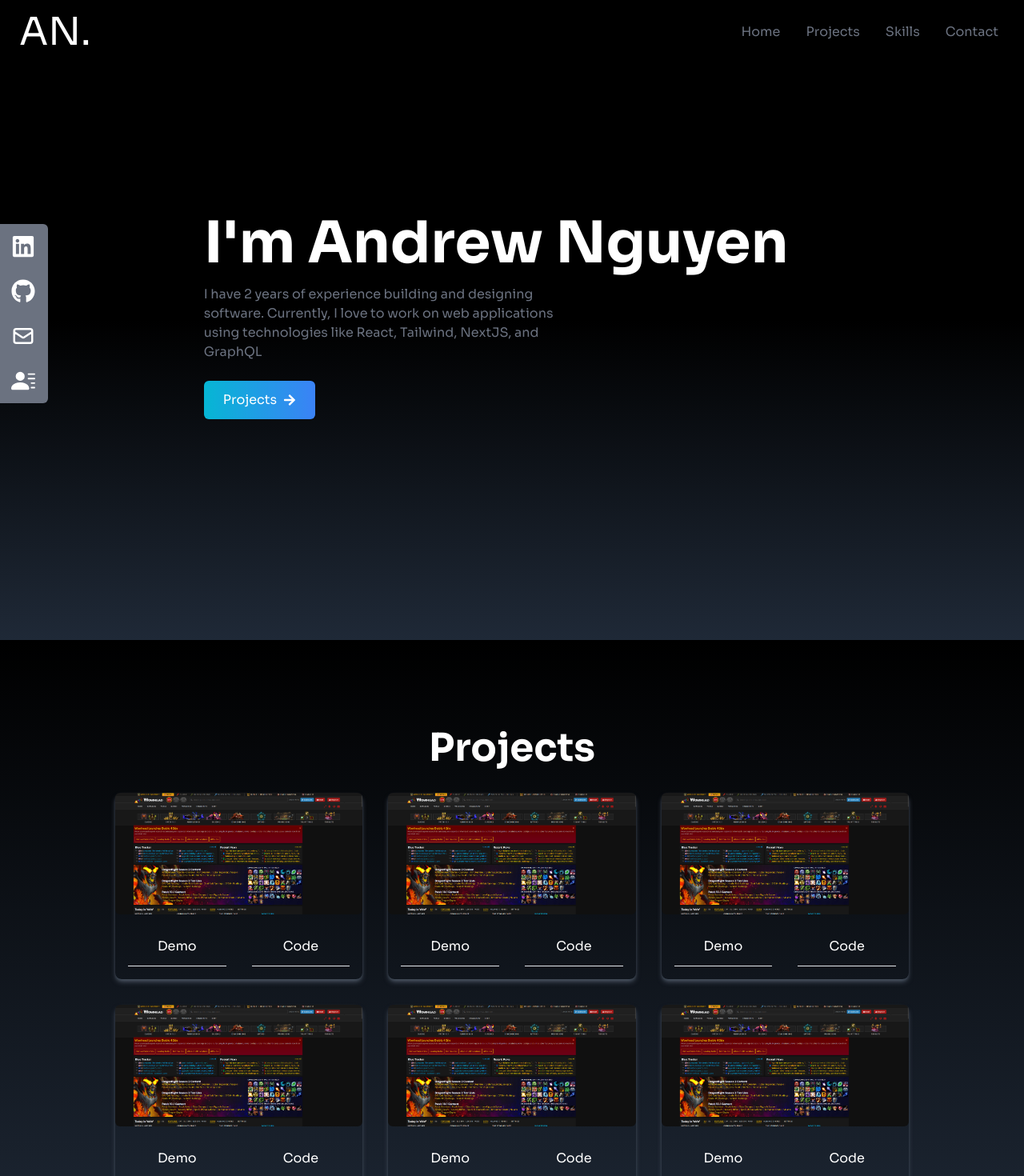
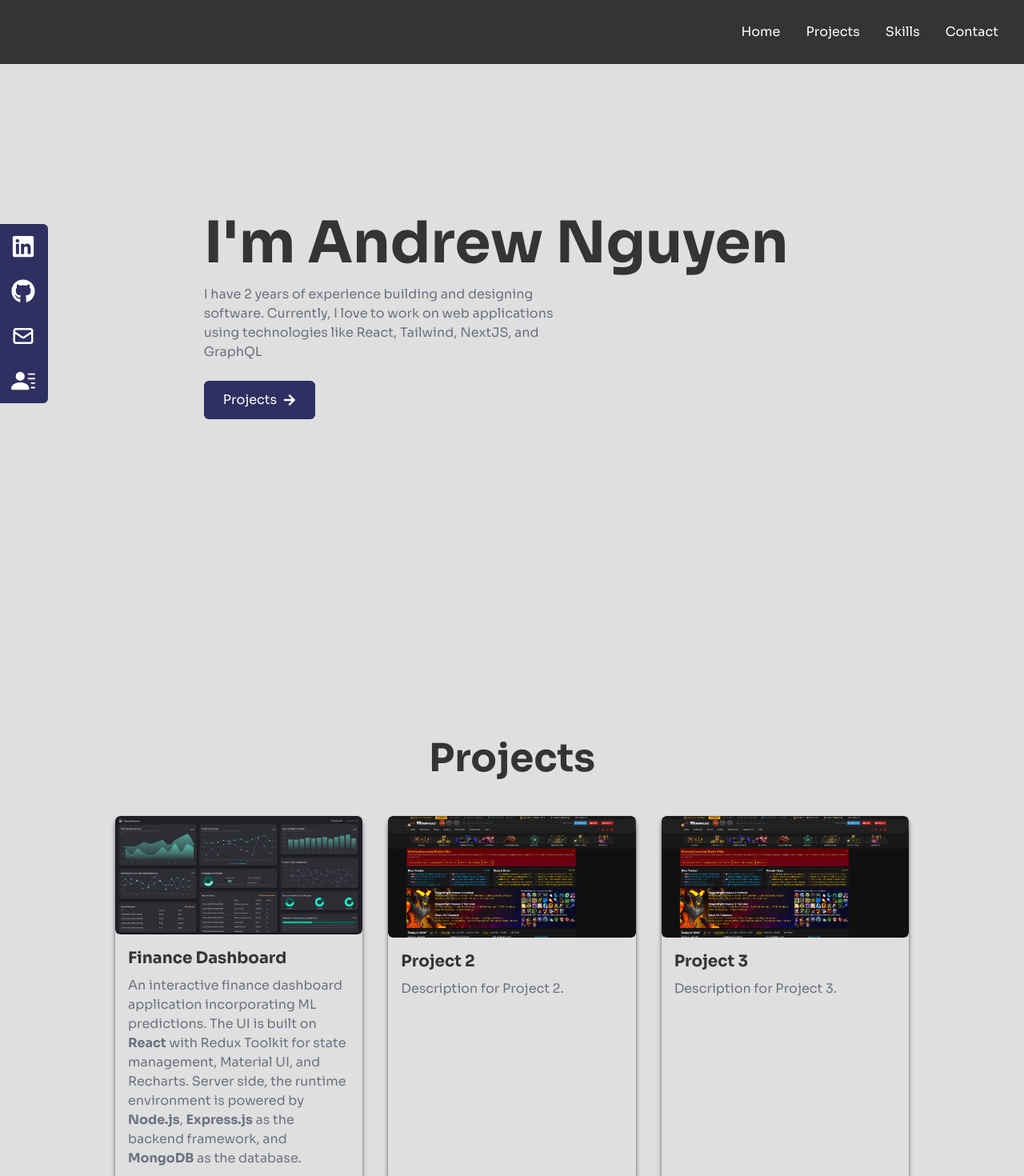
Before and after one commit to andngu/portfolio, a React (Create React App) app: page / in a window 1280 px wide. Shown: the top 1470 px of the page at 80% size. Built offline with nearby package versions, Linux system fonts and the light colour scheme.

Commit message:
Change theme, and cards

```diff
--- a/src/components/Home.jsx
+++ b/src/components/Home.jsx
@@ -3,14 +3,14 @@ import { Link } from "react-scroll";
 
 function Home() {
    return (
-      <div name="home" className="h-screen w-full bg-gradient-to-b from-black via-black to-gray-800">
+      <div name="home" className="h-screen w-full bg-[#DFDFDF]">
          <div className="max-w-screen-lg mx-auto flex flex-col items-center justify-center h-full px-4 md:flex-row">
             <div className="flex flex-col justify-center h-full mr-10">
-               <h2 className="text-4xl sm:text-7xl font-bold text-white">{`I'm Andrew Nguyen`}</h2>
+               <h2 className="text-4xl sm:text-7xl font-bold text-[#343434]">{`I'm Andrew Nguyen`}</h2>
                <p className="text-gray-500 py-4 max-w-md">I have 2 years of experience building and designing software. Currently, I love to work on web applications using technologies like React, Tailwind, NextJS, and GraphQL</p>
 
                <div>
-                  <Link to="projects" smooth duration={500} className="group text-white w-fit px-6 py-3 my-2 flex items-center rounded-md bg-gradient-to-r from-cyan-500 to-blue-500">
+                  <Link to="projects" smooth duration={500} className="cursor-pointer group text-white w-fit px-6 py-3 my-2 flex items-center rounded-md bg-[#2F3061]">
                      Projects
                      <span className="group-hover:rotate-90 duration-300 ml-2">
                         <FaArrowRight />
--- a/src/components/NavBar.jsx
+++ b/src/components/NavBar.jsx
@@ -3,7 +3,7 @@ import { FaBars, FaTimes } from "react-icons/fa";
 import { Link } from "react-scroll";
 
 function NavBar() {
-   const [nav, setNav] = useState();
+   const [nav, setNav] = useState(false);
 
    const links = [
       {
@@ -25,14 +25,10 @@ function NavBar() {
    ];
 
    return (
-      <div className="flex justify-between items-center w-full h-20 px-4 text-white bg-black fixed">
-         <div>
-            <h1 className="text-5xl ml-2">AN.</h1>
-         </div>
-
+      <div className="fixed flex justify-end items-center w-full h-20 px-4 text-white bg-[#343434] z-50">
          <ul className="hidden md:flex">
             {links.map(({ id, link }) => (
-               <li key={id} className="px-4 cursor-pointer capitalize text-gray-500 hover:scale-105 duration-200">
+               <li key={id} className="px-4 cursor-pointer capitalize hover:scale-105 duration-200">
                   <Link to={link} smooth duration={500}>
                      {link}
                   </Link>
@@ -40,7 +36,7 @@ function NavBar() {
             ))}
          </ul>
 
-         <button type="button" onClick={() => setNav(!nav)} className="cursor-pointer pr-4 z-10 textgray-500 md:hidden">
+         <button type="button" onClick={() => setNav(!nav)} className="cursor-pointer pr-4 z-10 text-gray-500 md:hidden">
             {nav ? <FaTimes size={30} /> : <FaBars size={30} />}
          </button>
 
--- a/src/components/Projects.jsx
+++ b/src/components/Projects.jsx
@@ -1,51 +1,112 @@
+import { FaGithub } from "react-icons/fa";
+import { BsEyeFill } from "react-icons/bs";
 import test from "../assets/test.png";
+import financeDashboard from "../assets/financeDashboard.png";
 
 function Projects() {
    const projects = [
       {
          id: 1,
-         src: test,
+         imgSrc: financeDashboard,
+         site: "https://finance-dashboard-lac.vercel.app/",
+         code: "https://github.com/andngu/finance-dashboard",
+         title: "Finance Dashboard",
+         description: (
+            <p>
+               An interactive finance dashboard application incorporating ML predictions. The UI is built on <strong>React</strong> with Redux Toolkit for state management, Material UI, and Recharts. Server side, the runtime environment is powered by <strong>Node.js</strong>, <strong>Express.js</strong> as the backend framework, and <strong>MongoDB</strong> as the database.
+            </p>
+         ),
       },
       {
          id: 2,
-         src: test,
+         imgSrc: test,
+         title: "Project 2",
+         description: "Description for Project 2.",
       },
       {
          id: 3,
-         src: test,
-      },
-      {
-         id: 4,
-         src: test,
-      },
-      {
-         id: 5,
-         src: test,
-      },
-      {
-         id: 6,
-         src: test,
+         imgSrc: test,
+         title: "Project 3",
+         description: "Description for Project 3.",
       },
    ];
 
    return (
-      <div name="projects" className="bg-gradient-to-b from-black to-gray-800 w-full text-white md:h-screen">
+      <div name="projects" className="bg-[#DFDFDF] text-[#343434] md:h-screen">
          <div className="max-w-screen-lg p-4 mx-auto flex flex-col justify-center w-full h-full">
-            <div className="pb-8 flex flex-row justify-center">
-               <p className="text-5xl font-bold inline border-gray-500">Projects</p>
+            <div className="pb-12 flex flex-row justify-center">
+               <p className="text-5xl font-bold inline border-black">Projects</p>
             </div>
 
             <div className="grid sm:grid-cols-2 md:grid-cols-3 gap-8 px-12 sm:px-0 ">
-               {projects.map(({ id, src }) => (
-                  <div key={id} className="shadow-md shadow-gray-600 rounded-lg duration-200 hover:scale-110">
-                     <img src={src} alt="" className="rounded-md " />
-                     <div className="flex items-center justify-center">
-                        <button type="button" className="w-1/2 px-6 py-3 m-4 duration-200 hover:scale-105 border-b">
-                           Demo
-                        </button>
-                        <button type="button" className="w-1/2 px-6 py-3 m-4 duration-200 hover:scale-105 border-b">
-                           Code
-                        </button>
+               {projects.map(({ id, imgSrc, site, code, title, description }) => (
+                  <div
+                     key={id}
+                     className="shadow-md shadow-gray-600 rounded-lg duration-200 hover:scale-110"
+                     style={{
+                        position: "relative",
+                     }}
+                  >
+                     <div
+                        className="hover-effect-container"
+                        style={{
+                           position: "relative",
+                           overflow: "hidden",
+                           borderRadius: "0.375rem",
+                        }}
+                     >
+                        <img
+                           src={imgSrc}
+                           alt=""
+                           className="rounded-md"
+                           style={{
+                              transition: "opacity 0.3s ease-in-out",
+                              opacity: 1,
+                           }}
+                           onMouseOver={(e) => {
+                              e.currentTarget.style.opacity = 0.5;
+                              e.currentTarget.style.filter = "blur(5px)";
+                           }}
+                           onMouseOut={(e) => {
+                              e.currentTarget.style.opacity = 1;
+                              e.currentTarget.style.filter = "none";
+                           }}
+                           onFocus={(e) => {
+                              e.currentTarget.style.opacity = 0.5;
+                              e.currentTarget.style.filter = "blur(5px)";
+                           }}
+                           onBlur={(e) => {
+                              e.currentTarget.style.opacity = 1;
+                              e.currentTarget.style.filter = "none";
+                           }}
+                        />
+                        <div
+                           className="absolute inset-0 flex flex-col items-center justify-center opacity-0 hover:opacity-100 transition-opacity duration-200"
+                           style={{
+                              background: "rgba(255, 255, 255, 0.5)",
+                           }}
+                        >
+                           <div className="flex justify-center">
+                              {site && (
+                                 <a href={site} target="_blank" rel="noopener noreferrer">
+                                    <button type="button" className="flex items-center justify-center px-6 py-3 m-4 hover:scale-105">
+                                       <BsEyeFill size={30} />
+                                    </button>
+                                 </a>
+                              )}
+                              {code && (
+                                 <a href={code} target="_blank" rel="noopener noreferrer">
+                                    <button type="button" className="flex items-center justify-center px-6 py-3 m-4 hover:scale-105">
+                                       <FaGithub size={30} />
+                                    </button>
+                                 </a>
+                              )}
+                           </div>
+                        </div>
+                     </div>
+                     <div className="p-4">
+                        <h3 className="text-xl font-bold mb-2">{title}</h3>
+                        <p className="text-gray-500">{description}</p>
                      </div>
                   </div>
                ))}
--- a/src/components/Skills.jsx
+++ b/src/components/Skills.jsx
@@ -59,7 +59,7 @@ function Skills() {
       },
    ];
    return (
-      <div name="skills" className="bg-gradient-to-b from-black to-gray-800 w-full text-white md:h-screen">
+      <div name="skills" className="bg-[#DFDFDF] text-[#343434] md:h-screen">
          <div className="max-w-screen-lg p-4 mx-auto flex flex-col justify-center w-full h-full">
             <div className="pb-8 flex flex-row justify-center">
                <p className="text-5xl font-bold inline border-gray-500">Skills</p>
--- a/src/components/Socials.jsx
+++ b/src/components/Socials.jsx
@@ -21,7 +21,7 @@ function Socials() {
                GitHub <FaGithub size={30} />
             </>
          ),
-         href: "https://github.com/your-username",
+         href: "https://github.com/andngu",
       },
       {
          id: 3,
@@ -49,7 +49,7 @@ function Socials() {
       <div className="hidden lg:flex flex-col top-[35%] left-0 fixed">
          <ul>
             {links.map(({ id, child, href, style, download }) => (
-               <li key={id} className={`flex justify-between items-center w-40 h-14 px-4 ml-[-100px] hover:ml-[-10px] hover:rounded-md duration-300 bg-gray-500 ${style}`}>
+               <li key={id} className={`flex justify-between items-center w-40 h-14 px-4 ml-[-100px] hover:ml-[-10px] hover:rounded-md duration-300 bg-[#2F3061] ${style}`}>
                   <a href={href} className="flex justify-between items-center w-full ml-4 text-white" download={download} target="_blank" rel="noreferrer">
                      {child}
                   </a>
```
Also changed, not shown: src/components/Contact.jsx (+6 -6 lines), src/assets/financeDashboard.png (added).
